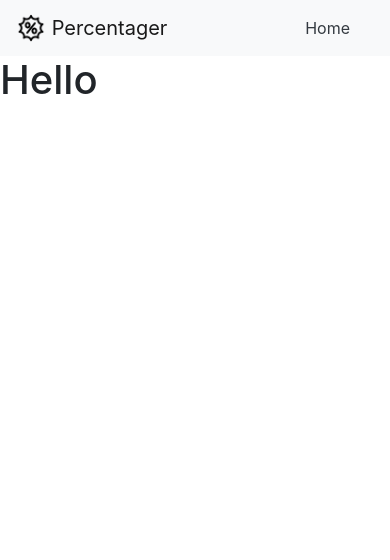
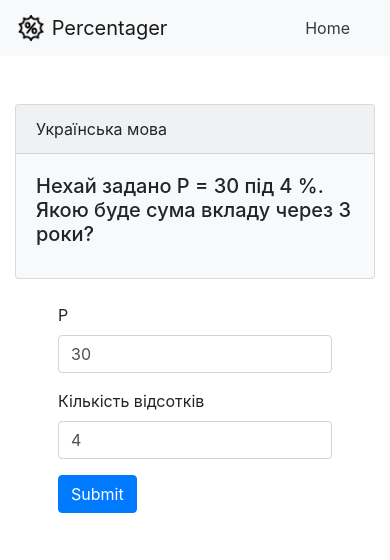
Before and after one commit to OlegAndrus12/percents_project, a Flask app: page /details/1 in a window 390 px wide. Shown: the top 560 px of the page. Run offline with Flask 2, Linux system fonts and the light colour scheme; some libraries are stand-ins or nearby versions.

Commit message:
forms added

```diff
--- a/app.py
+++ b/app.py
@@ -1,5 +1,8 @@
-from flask import Flask, render_template
 import json
+from flask import Flask, render_template, request
+from chapter1 import *
+from chapter2 import *
+from chapter3 import *
 
 app = Flask(__name__)
 
@@ -31,9 +34,29 @@ def tasks(task_id):
     print(tasks)
     return render_template("tasks.html", tasks = tasks)
 
-@app.route('/details/<task_id>')
+@app.route('/details/<task_id>', methods=['GET', 'POST'])
 def details(task_id):
-    return render_template("details.html")
+    if request.method == 'POST':
+        form = request.form
+        for i in form:
+            print(i)
+
+    for i in data.values():
+        for j in i:
+            if task_id == j["id"]:
+                context = {
+                    "task_id" : j["id"],
+                    "header" : j["header"],
+                    "body" : j["body"],
+                    "fields" : list(zip(j["fields"], j["defaults"]))
+                }
+
+    return render_template("details.html", **context)
+
+def call_appropriate_function(task_id):
+    function_list = {
+        "1" : f1,
+    }
 
 if __name__ == '__main__':
     app.run(debug=True)
--- a/chapter1.py
+++ b/chapter1.py
@@ -154,7 +154,7 @@ def f12(P, n, d):
     S = P / (1 - n*d)
     print(f"S = {S}")
 
-
+'''
 f1(5, 100000, 0.25)
 print("#" * 20)
 f2(100000, "20/01/2021", "05/10/2021", 0.25)
@@ -182,3 +182,4 @@ f10(100000, 1, 0.15)
 print("#" * 20)
 f11(2500, 0.2, 30)
 print("#" * 20)
+'''
--- a/chapter2.py
+++ b/chapter2.py
@@ -102,7 +102,8 @@ execution_queue = {
                     f23: [100000, 3.5, 0.2],
                     f24: [50000, 0.17, 5],
 }
-
+'''
 for i in execution_queue:
     i(*execution_queue[i])
     print("#" * 20)
+'''
--- a/chapter3.py
+++ b/chapter3.py
@@ -47,7 +47,8 @@ execution_queue = {
     f29 : [3, 0.75],
 
 }
-
+'''
 for i in execution_queue:
     i(*execution_queue[i])
     print("#" * 20)
+'''
--- a/data.json
+++ b/data.json
@@ -2,9 +2,11 @@
     "1" : [
             {   "id" : "1",
                 "header" : "Українська мова",
-                "body" : "Нехай задано іфвфівфіолвфіол ололфівіфлв лфівфілвт лфівотфілв"
+                "body" : "Нехай задано P = 30 під 4 %. Якою буде сума вкладу через 3 роки?",
+                "fields" : ["P", "Кількість відсотків"],
+                "defaults" : [30, 4]
             },
-            {   "id" : "1",
+            {   "id" : "2",
                 "header" : "Українська мова",
                 "body" : "Нехай задано іфвфівфіолвфіол ололфівіфлв лфівфілвт лфівотфілв"
             }
--- a/templates/details.html
+++ b/templates/details.html
@@ -1,4 +1,25 @@
 {% extends "navbar.html" %}
 {% block main %}
-<h1>Hello</h1>
+  <div class="py-5">
+    <div class="container">
+        <div class="row d-flex justify-content-center">
+        <div class="col-md-10">
+          <div class="card bg-light mb-4">
+            <div class="card-header">{{header}}</div>
+            <div class="card-body">
+              <h5 class="card-title">{{body}}</h5>
+            </div>
+          </div>
+        </div>
+        <form action="{{url_for("details", task_id=task_id)}}" method="post">
+        {% for item in fields%}
+          <div class="form-group">
+            <label for="{{item[0]}}">{{item[0]}}</label>
+            <input type="text" id = "{{item[0]}}" class="form-control" name = "{{item[0]}}" value="{{item[1]}}">
+        </div>
+        {%endfor %}
+      <input type="submit" class="btn btn-primary" value="Submit"/>
+    </form>
+    </div>
+  </div>
 {% endblock %}
```
